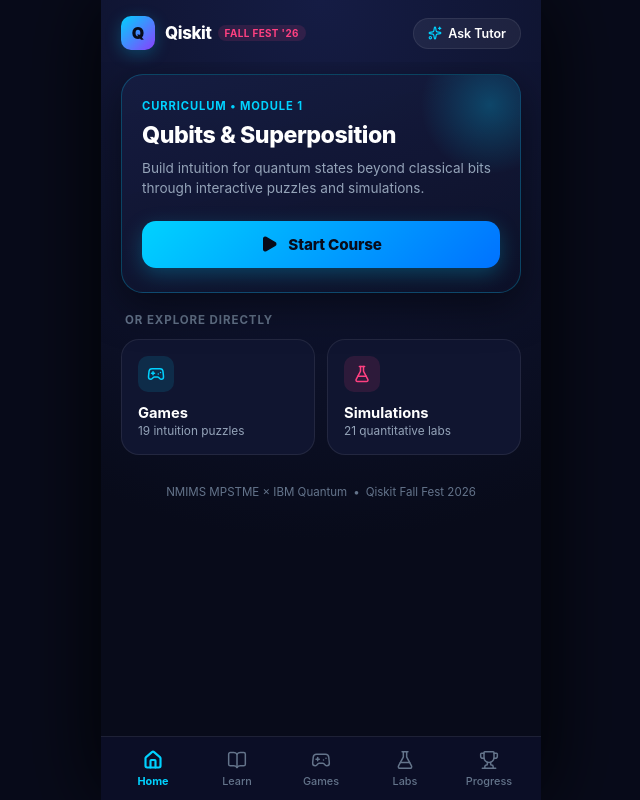
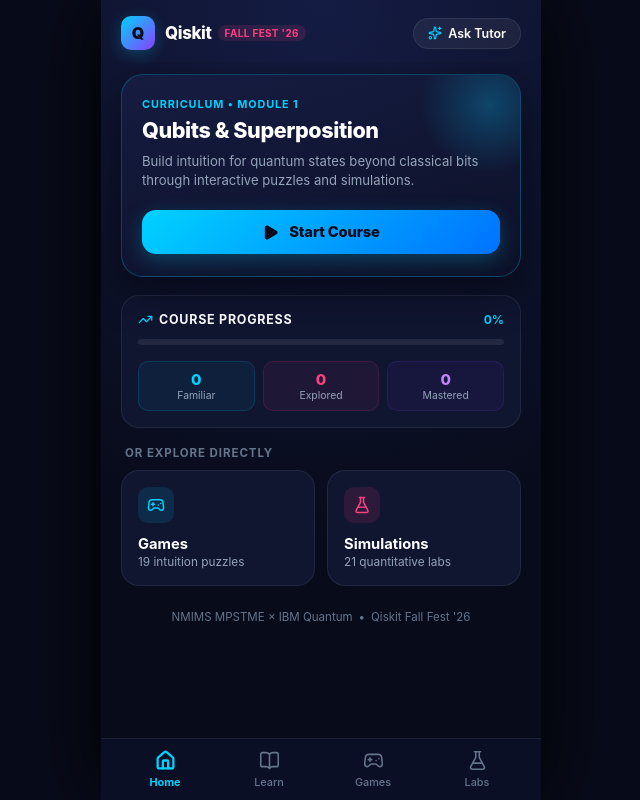
Before and after one commit to breindelpereira/Qisket_Fall_Fest, a React (Vite) app: page / in a window 1280 px wide. Shown: the whole page, without its empty margins (319-959 px from the left). Built offline with nearby package versions, Linux system fonts and the light colour scheme.

Commit message:
feat(ui): integrate progress into home screen and streamline bottom navigation to 4 tabs

```diff
--- a/src/App.tsx
+++ b/src/App.tsx
@@ -4,17 +4,17 @@
   Gamepad2,
   FlaskConical,
   BookOpen,
-  Trophy,
   Sparkles,
   Play,
   ArrowRight,
   X,
-  Send
+  Send,
+  TrendingUp
 
 } from 'lucide-react';
 
 export default function App() {
-  const [activeTab, setActiveTab] = useState<'home' | 'games' | 'sims' | 'learn' | 'progress'>('home');
+  const [activeTab, setActiveTab] = useState<'home' | 'learn' | 'games' | 'sims'>('home');
   const [tutorOpen, setTutorOpen] = useState(false);
   const [tutorInput, setTutorInput] = useState('');
 
@@ -87,12 +87,12 @@
       {/* Main Content View */}
       <main style={{ flex: 1, overflowY: 'auto', padding: '12px 20px 80px' }}>
         {activeTab === 'home' && (
-          <div style={{ display: 'flex', flexDirection: 'column', gap: 20 }}>
+          <div style={{ display: 'flex', flexDirection: 'column', gap: 18 }}>
             {/* Primary Action Hero Card: Start Course */}
             <div style={{
               background: 'linear-gradient(165deg, rgba(22, 29, 66, 0.9) 0%, rgba(13, 17, 40, 0.95) 100%)',
               borderRadius: 22,
-              padding: '24px 20px',
+              padding: '22px 20px',
               border: '1px solid var(--border-accent)',
               boxShadow: '0 12px 40px rgba(0, 0, 0, 0.5)',
               position: 'relative',
@@ -111,18 +111,18 @@
               }} />
 
               <div style={{
-                fontSize: '0.7rem',
+                fontSize: '0.68rem',
                 fontWeight: 700,
                 color: 'var(--accent-cyan)',
                 textTransform: 'uppercase',
                 letterSpacing: '0.08em',
-                marginBottom: 8
+                marginBottom: 6
               }}>
                 Curriculum • Module 1
               </div>
 
               <h1 style={{
-                fontSize: '1.45rem',
+                fontSize: '1.35rem',
                 fontWeight: 800,
                 letterSpacing: '-0.02em',
                 lineHeight: 1.25,
@@ -133,10 +133,10 @@
               </h1>
 
               <p style={{
-                fontSize: '0.85rem',
+                fontSize: '0.82rem',
                 color: 'var(--text-secondary)',
-                lineHeight: 1.5,
-                marginBottom: 22
+                lineHeight: 1.45,
+                marginBottom: 20
               }}>
                 Build intuition for quantum states beyond classical bits through interactive puzzles and simulations.
               </p>
@@ -150,20 +150,99 @@
                   alignItems: 'center',
                   justifyContent: 'center',
                   gap: 10,
-                  padding: '14px 20px',
+                  padding: '13px 20px',
                   borderRadius: 14,
                   background: 'var(--accent-btn)',
                   color: '#080b1a',
-                  fontSize: '0.95rem',
+                  fontSize: '0.92rem',
                   fontWeight: 800,
                   letterSpacing: '-0.01em',
                   boxShadow: '0 6px 20px var(--accent-cyan-glow)',
                   transition: 'transform 0.15s ease'
                 }}
               >
-                <Play size={18} fill="#080b1a" />
+                <Play size={17} fill="#080b1a" />
                 <span>Start Course</span>
               </button>
+            </div>
+
+            {/* In-Home Progress Section */}
+            <div style={{
+              background: 'var(--bg-surface)',
+              borderRadius: 18,
+              padding: '16px',
+              border: '1px solid var(--border-subtle)',
+              display: 'flex',
+              flexDirection: 'column',
+              gap: 12
+            }}>
+              <div style={{ display: 'flex', justifyContent: 'space-between', alignItems: 'center' }}>
+                <div style={{ display: 'flex', alignItems: 'center', gap: 6 }}>
+                  <TrendingUp size={15} color="var(--accent-cyan)" />
+                  <span style={{ fontSize: '0.78rem', fontWeight: 700, textTransform: 'uppercase', letterSpacing: '0.06em', color: '#fff' }}>
+                    Course Progress
+                  </span>
+                </div>
+                <span style={{ fontSize: '0.75rem', fontWeight: 700, color: 'var(--accent-cyan)' }}>
+                  0%
+                </span>
+              </div>
+
+              {/* Sleek Progress Bar */}
+              <div style={{
+                height: 6,
+                background: 'rgba(255, 255, 255, 0.08)',
+                borderRadius: 3,
+                overflow: 'hidden'
+              }}>
+                <div style={{
+                  width: '0%',
+                  height: '100%',
+                  background: 'var(--accent-gradient)',
+                  borderRadius: 3
+                }} />
+              </div>
+
+              {/* Three Mastery Stat Badges */}
+              <div style={{
+                display: 'grid',
+                gridTemplateColumns: 'repeat(3, 1fr)',
+                gap: 8,
+                paddingTop: 4
+              }}>
+                <div style={{
+                  background: 'rgba(0, 210, 255, 0.06)',
+                  border: '1px solid rgba(0, 210, 255, 0.15)',
+                  borderRadius: 10,
+                  padding: '8px 6px',
+                  textAlign: 'center'
+                }}>
+                  <div style={{ fontSize: '0.95rem', fontWeight: 800, color: 'var(--accent-cyan)' }}>0</div>
+                  <div style={{ fontSize: '0.65rem', color: 'var(--text-secondary)' }}>Familiar</div>
+                </div>
+
+                <div style={{
+                  background: 'rgba(255, 64, 129, 0.06)',
+                  border: '1px solid rgba(255, 64, 129, 0.15)',
+                  borderRadius: 10,
+                  padding: '8px 6px',
+                  textAlign: 'center'
+                }}>
+                  <div style={{ fontSize: '0.95rem', fontWeight: 800, color: 'var(--accent-pink)' }}>0</div>
+                  <div style={{ fontSize: '0.65rem', color: 'var(--text-secondary)' }}>Explored</div>
+                </div>
+
+                <div style={{
+                  background: 'rgba(138, 63, 252, 0.06)',
+                  border: '1px solid rgba(138, 63, 252, 0.15)',
+                  borderRadius: 10,
+                  padding: '8px 6px',
+                  textAlign: 'center'
+                }}>
+                  <div style={{ fontSize: '0.95rem', fontWeight: 800, color: '#c084fc' }}>0</div>
+                  <div style={{ fontSize: '0.65rem', color: 'var(--text-secondary)' }}>Mastered</div>
+                </div>
+              </div>
             </div>
 
             {/* Quick Explore Section */}
@@ -174,7 +253,7 @@
                 color: 'var(--text-tertiary)',
                 textTransform: 'uppercase',
                 letterSpacing: '0.08em',
-                marginBottom: 12,
+                marginBottom: 10,
                 paddingLeft: 4
               }}>
                 Or Explore Directly
@@ -260,7 +339,7 @@
             {/* Event Footer Note */}
             <div style={{
               textAlign: 'center',
-              marginTop: 10,
+              marginTop: 6,
               fontSize: '0.72rem',
               color: 'var(--text-tertiary)',
               display: 'flex',
@@ -270,7 +349,7 @@
             }}>
               <span>NMIMS MPSTME × IBM Quantum</span>
               <span>•</span>
-              <span>Qiskit Fall Fest 2026</span>
+              <span>Qiskit Fall Fest '26</span>
             </div>
           </div>
         )}
@@ -388,26 +467,6 @@
             </div>
           </div>
         )}
-
-        {/* Progress Tab */}
-        {activeTab === 'progress' && (
-          <div style={{ display: 'flex', flexDirection: 'column', gap: 16 }}>
-            <h2 style={{ fontSize: '1.2rem', fontWeight: 800 }}>Mastery Progress</h2>
-            <div style={{
-              background: 'var(--bg-surface)',
-              borderRadius: 16,
-              padding: '20px',
-              border: '1px solid var(--border-subtle)',
-              textAlign: 'center'
-            }}>
-              <Trophy size={32} color="var(--accent-cyan)" style={{ margin: '0 auto 10px' }} />
-              <div style={{ fontSize: '1rem', fontWeight: 700, marginBottom: 4 }}>Ready to Begin</div>
-              <div style={{ fontSize: '0.8rem', color: 'var(--text-secondary)' }}>
-                Start Module 1 to track your Familiar, Explored, and Mastered concepts.
-              </div>
-            </div>
-          </div>
-        )}
       </main>
 
       {/* Modern Slide-Up Tutor Drawer */}
@@ -505,28 +564,27 @@
         </div>
       )}
 
-      {/* Clean Bottom Navigation Bar */}
+      {/* 4-Tab Bottom Navigation Bar (No separate Progress tab) */}
       <nav style={{
         position: 'absolute',
         bottom: 0,
         left: 0,
         right: 0,
-        height: 64,
-        background: 'rgba(12, 16, 40, 0.92)',
+        height: 62,
+        background: 'rgba(12, 16, 40, 0.94)',
         backdropFilter: 'blur(16px)',
         borderTop: '1px solid var(--border-subtle)',
         display: 'flex',
         alignItems: 'center',
         justifyContent: 'space-around',
-        padding: '0 10px',
+        padding: '0 12px',
         zIndex: 10
       }}>
         {[
           { id: 'home', label: 'Home', icon: Home },
           { id: 'learn', label: 'Learn', icon: BookOpen },
           { id: 'games', label: 'Games', icon: Gamepad2 },
-          { id: 'sims', label: 'Labs', icon: FlaskConical },
-          { id: 'progress', label: 'Progress', icon: Trophy }
+          { id: 'sims', label: 'Labs', icon: FlaskConical }
         ].map(tab => {
           const Icon = tab.icon;
           const isActive = activeTab === tab.id;
@@ -541,13 +599,13 @@
                 alignItems: 'center',
                 justifyContent: 'center',
                 gap: 4,
-                width: 58,
+                width: 66,
                 height: 50,
                 color: isActive ? 'var(--accent-cyan)' : 'var(--text-tertiary)',
                 transition: 'all 0.15s ease'
               }}
             >
-              <Icon size={20} strokeWidth={isActive ? 2.6 : 1.8} color={isActive ? 'var(--accent-cyan)' : 'currentColor'} />
+              <Icon size={21} strokeWidth={isActive ? 2.6 : 1.8} color={isActive ? 'var(--accent-cyan)' : 'currentColor'} />
               <span style={{ fontSize: '0.68rem', fontWeight: isActive ? 700 : 500 }}>
                 {tab.label}
               </span>
```
